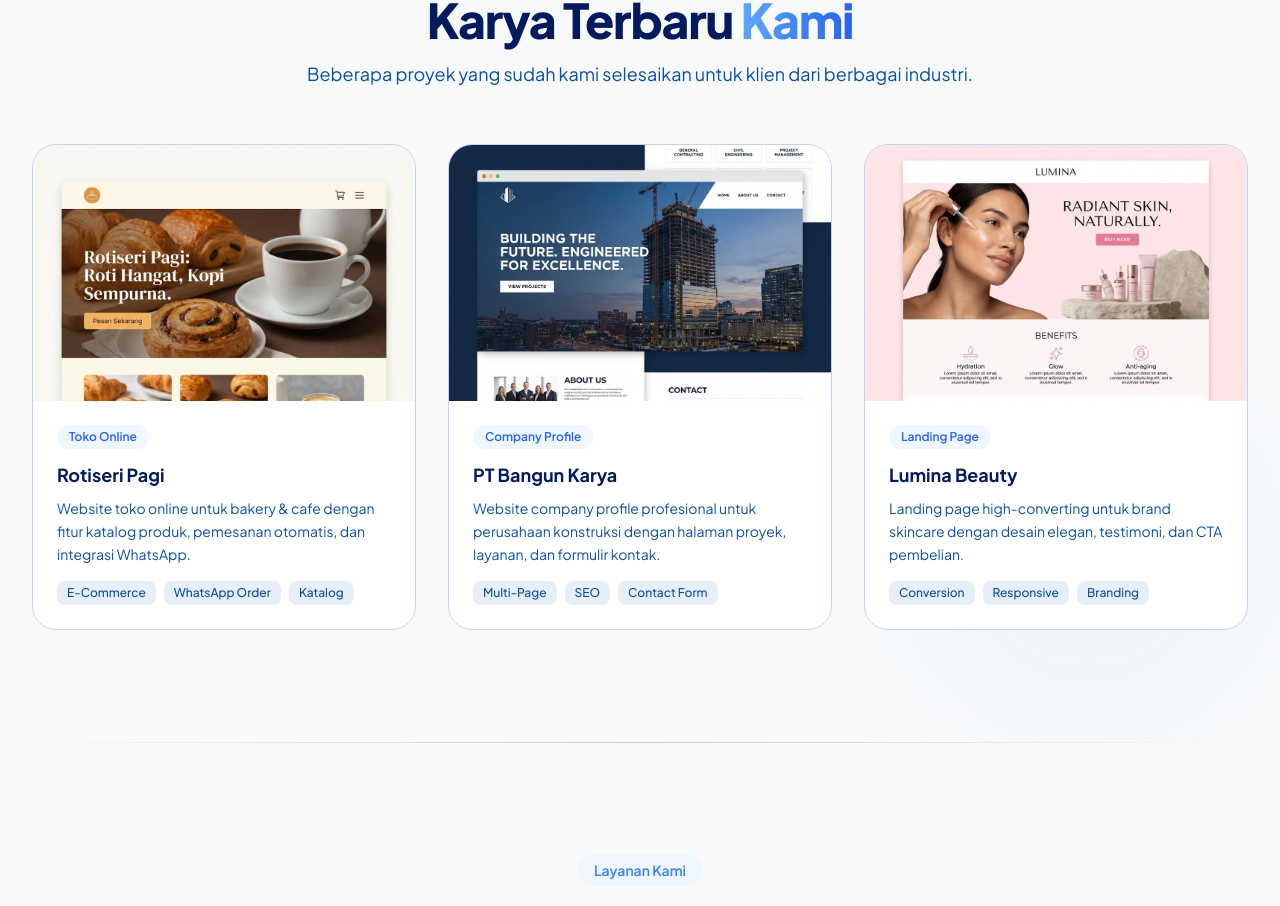
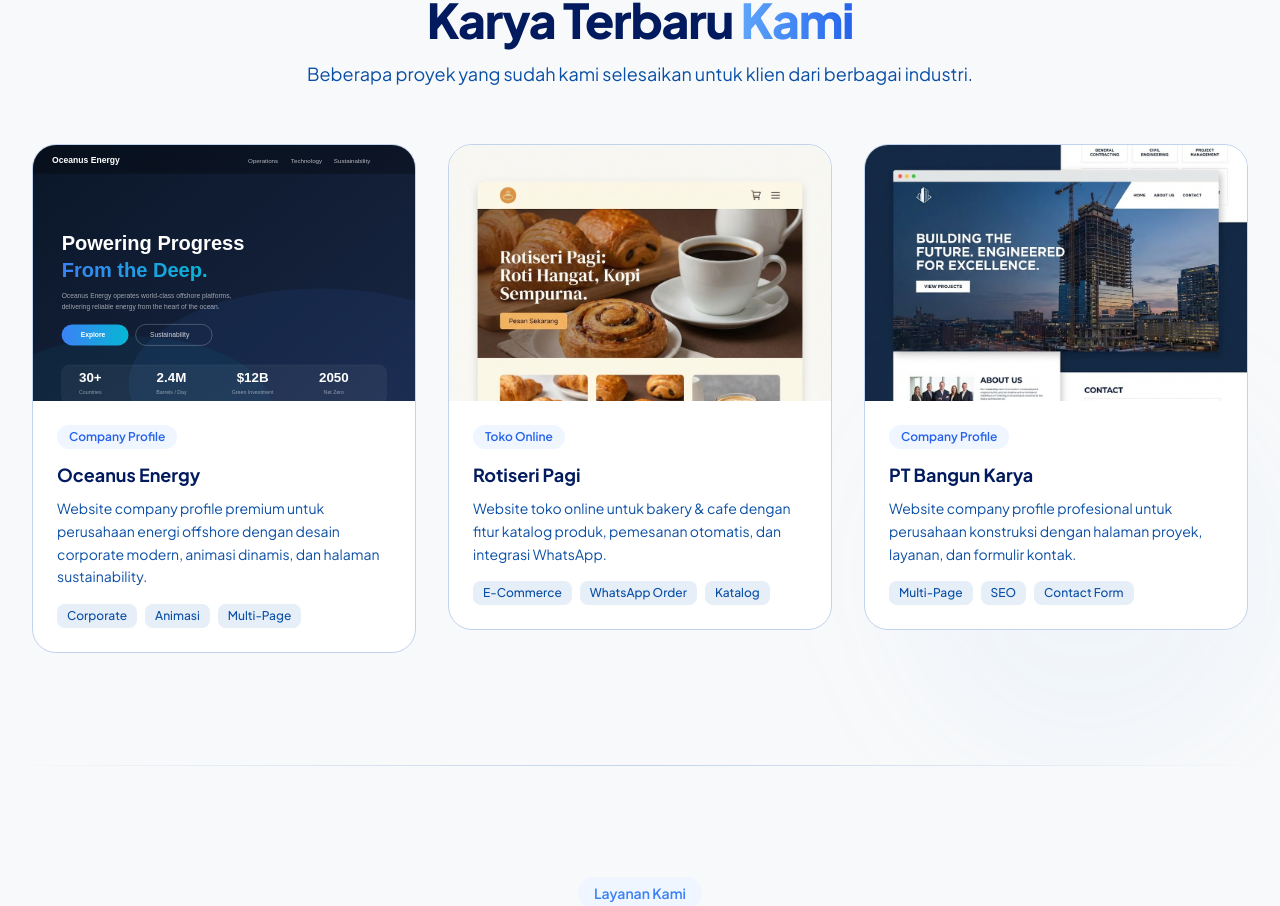
Before and after one commit to MDwihardikKPutra/scaleupgo, a Next.js app: page / in a window 1280 px wide. Shown: the part 2521-3427 px from the top of the page. Built offline with nearby package versions, Linux system fonts and the light colour scheme.

Commit message:
feat: add Oceanus Energy to portfolio with live link

```diff
--- a/src/components/Portfolio.tsx
+++ b/src/components/Portfolio.tsx
@@ -7,12 +7,22 @@ import { ExternalLink } from "lucide-react";
 
 const projects = [
     {
+        title: "Oceanus Energy",
+        category: "Company Profile",
+        description:
+            "Website company profile premium untuk perusahaan energi offshore dengan desain corporate modern, animasi dinamis, dan halaman sustainability.",
+        image: "/portfolio-oceanus.svg",
+        tags: ["Corporate", "Animasi", "Multi-Page"],
+        href: "https://oceanusenergy.vercel.app/",
+    },
+    {
         title: "Rotiseri Pagi",
         category: "Toko Online",
         description:
             "Website toko online untuk bakery & cafe dengan fitur katalog produk, pemesanan otomatis, dan integrasi WhatsApp.",
         image: "/portfolio-bakery.png",
         tags: ["E-Commerce", "WhatsApp Order", "Katalog"],
+        href: "#",
     },
     {
         title: "PT Bangun Karya",
@@ -21,14 +31,7 @@ const projects = [
             "Website company profile profesional untuk perusahaan konstruksi dengan halaman proyek, layanan, dan formulir kontak.",
         image: "/portfolio-construction.png",
         tags: ["Multi-Page", "SEO", "Contact Form"],
-    },
-    {
-        title: "Lumina Beauty",
-        category: "Landing Page",
-        description:
-            "Landing page high-converting untuk brand skincare dengan desain elegan, testimoni, dan CTA pembelian.",
-        image: "/portfolio-beauty.png",
-        tags: ["Conversion", "Responsive", "Branding"],
+        href: "#",
     },
 ];
 
@@ -69,6 +72,12 @@ export default function Portfolio() {
                             animate={isInView ? { opacity: 1, y: 0 } : {}}
                             transition={{ duration: 0.5, delay: 0.15 * i }}
                             className="group cursor-pointer"
+                        >
+                            <a
+                                href={project.href}
+                                target={project.href !== "#" ? "_blank" : undefined}
+                                rel={project.href !== "#" ? "noopener noreferrer" : undefined}
+                                className="block"
                             >
                                 <div className="relative rounded-3xl overflow-hidden border border-navy-100 hover:border-navy-200 hover:shadow-2xl hover:shadow-navy-900/10 transition-all duration-500 bg-white">
                                     {/* Image */}
@@ -112,6 +121,7 @@ export default function Portfolio() {
                                         </div>
                                     </div>
                                 </div>
+                            </a>
                         </motion.div>
                     ))}
                 </div>
```
Also changed, not shown: public/portfolio-oceanus.svg (added). Lines whose indentation alone changed are shown as unchanged.
